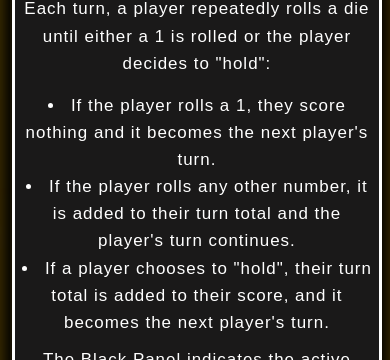
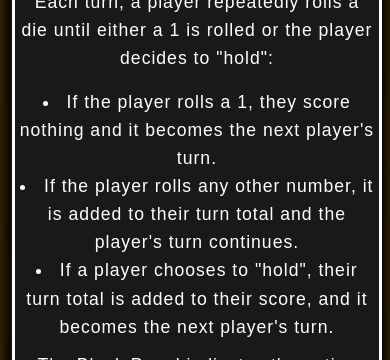
Before and after one commit to UcheDevelops/Dice-Game, a plain HTML site: page index.html in a window 390 px wide. Shown: the part 110-470 px from the top of the page. Drawn offline with Linux system fonts and the light colour scheme.

```diff
--- a/Dice.css
+++ b/Dice.css
@@ -180,7 +180,7 @@ button:hover {
   border-radius: 20px;
   font-family: Arial, Helvetica, sans-serif;
   font-size: 1.2em;
-  line-height: 2.5;
+  line-height: 1.8;
   text-align: center;
   letter-spacing: 1px;
   position: fixed;
@@ -260,9 +260,10 @@ button:hover {
   }
 
   .how-to-play {
-    width: 87%;
+    width: 88%;
     padding: 15px;
-    line-height: 2.2;
+    top: 5%;
+    line-height: 2;
     left: 6.5%;
   }
 
@@ -288,8 +289,8 @@ button:hover {
 
   .how-to-play {
     padding: 10px;
-    top: 7%;
-    line-height: 2;
+    font-size: 1.1em;
+    line-height: 1.9;
   }
 }
 
@@ -332,25 +333,17 @@ button:hover {
   .instructions {
     left: 4%;
   }
-
-  .how-to-play {
-    font-size: 1.1em;
-    width: 90%;
-    left: 4.7%;
-    line-height: 2;
-  }
 }
 
 @media screen and (max-width: 650px) {
   body {
-    padding: 10px 15px 50px 15px;
+    padding: 20px 10px 50px;
   }
 
   .container {
     flex-direction: column;
     align-items: flex-start;
     justify-content: space-between;
-    width: 70;
   }
 
   .player-box {
@@ -377,28 +370,28 @@ button:hover {
   }
 
   .instructions {
-    top: 3%;
+    top: 4%;
     left: 80%;
   }
 
   .new-gamebtn {
-    top: 44%;
+    top: 44.5%;
     left: 4%;
-    font-size: 10px;
+    font-size: 11px;
     padding: 9px 8px;
   }
 
   .rolldicebtn {
-    top: 44%;
+    top: 44.5%;
     left: 26.5%;
-    font-size: 10px;
+    font-size: 11px;
     padding: 9px 8px;
   }
 
   .hold-btn {
-    top: 44%;
+    top: 44.5%;
     left: 49%;
-    font-size: 10px;
+    font-size: 11px;
     padding: 9px 20px;
   }
 
@@ -408,9 +401,11 @@ button:hover {
   }
 
   #winning-scoreInput {
-    left: 39%;
+    left: 40%;
     top: 93.5%;
+    width: 150px;
     font-size: 0.8em;
+    box-shadow: 0 0 5px #000;
   }
 
   .diceImgbox {
@@ -429,9 +424,11 @@ button:hover {
   }
 
   .how-to-play {
-    left: 5%;
+    width: 90%;
+    top: 7%;
+    left: 6%;
     padding: 10px 15px;
-    line-height: 2;
+    line-height: 1.7;
   }
 }
 
@@ -461,35 +458,33 @@ button:hover {
 
   .how-to-play {
     width: 92%;
-    top: 4%;
     left: 5%;
-    line-height: 1.8;
   }
 }
 
-@media screen and (max-width: 450px) {
+@media screen and (max-width: 480px) {
   .player-box {
-    height: 45%;
+    height: 46%;
   }
 
   .new-gamebtn {
-    left: 5%;
-    font-size: 8px;
+    left: 4%;
+    font-size: 9px;
   }
 
   .rolldicebtn {
     left: 28%;
-    font-size: 8px;
+    font-size: 9px;
   }
 
   .hold-btn {
-    left: 50.7%;
-    font-size: 8px;
+    left: 51.5%;
+    font-size: 9px;
   }
 
   .diceImgbox {
     top: 22%;
-    left: 72%;
+    left: 72.5%;
   }
 
   .diceImg {
@@ -503,10 +498,10 @@ button:hover {
 
   .how-to-play {
     width: 95%;
-    top: 6%;
+    top: 5%;
     left: 3%;
-    font-size: 1.06em;
     padding: 10px 5px;
+    font-size: 1.1em;
     line-height: 1.6;
   }
 }
```
